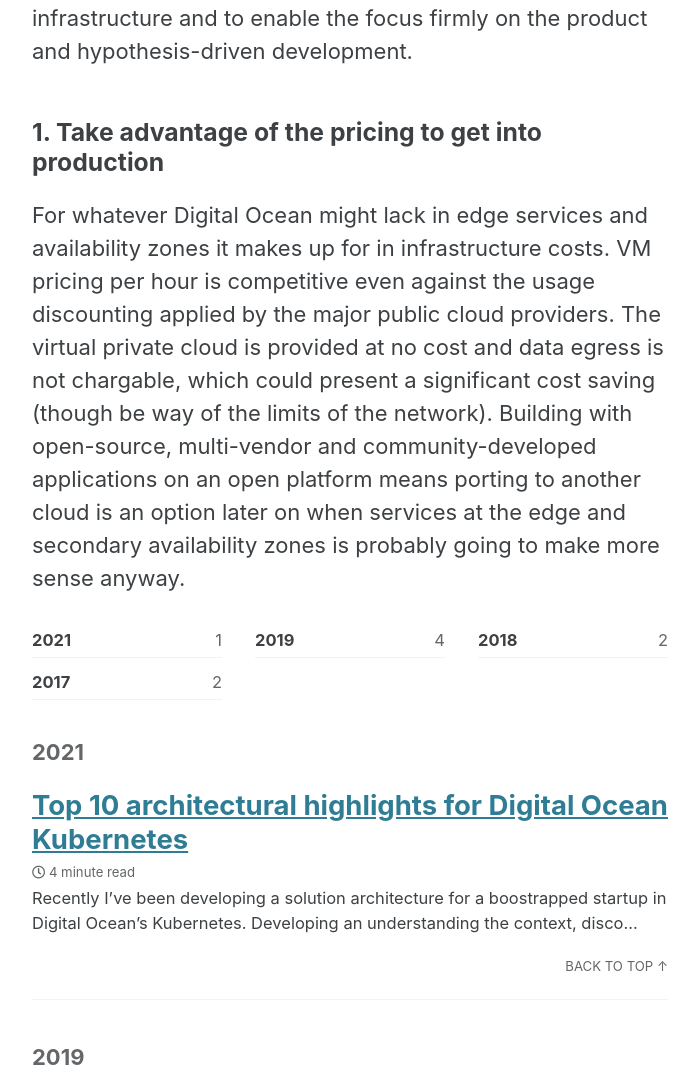
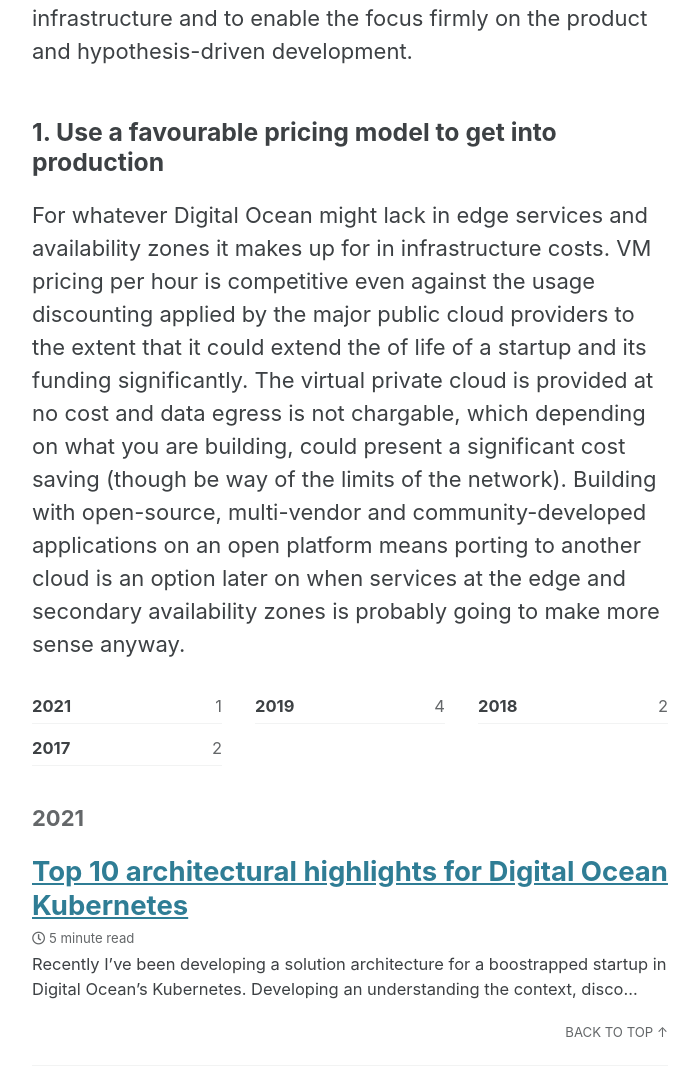
Before and after one commit to jamesdhope/jamesdhope.github.io, a plain HTML site: page kubernetes,/digital/ocean,/solution/architecture/kubernetes-digital-ocean/index.html in a window 1280 px wide. Shown: the part 4811-5896 px from the top of the page, without its empty margins (290-989 px from the left). Drawn offline with Linux system fonts and the light colour scheme.

Commit message:
updated article

```diff
--- a/kubernetes,/digital/ocean,/solution/architecture/kubernetes-digital-ocean/index.html
+++ b/kubernetes,/digital/ocean,/solution/architecture/kubernetes-digital-ocean/index.html
@@ -296,9 +296,9 @@ Source: https://www.pexels.com/</p>
 
 <p>Understanding the ops environment that the solution is being deployed into is key for a successful operation. If the ops environment is not assessed to be ready to operate the applications being proposed, moving them into a managed service can be a good option. This is where the marketplace shines because self-managing data engines (especially in clustered or fully distributed configurations) would most certainly warrant a dedicated team of site reliability engineers trained on the native technology, its disaster recovery procedures amongst other things. As a managed service however, availability, scaling, and disaster recovery (including point-in-time recovery to the nearest second) are trivial to configure. My view is that money is well spent here to abstract debt-laden DevOps from application infrastructure and to enable the focus firmly on the product and hypothesis-driven development.</p>
 
-<h3 id="1-take-advantage-of-the-pricing-to-get-into-production">1. Take advantage of the pricing to get into production</h3>
+<h3 id="1-use-a-favourable-pricing-model-to-get-into-production">1. Use a favourable pricing model to get into production</h3>
 
-<p>For whatever Digital Ocean might lack in edge services and availability zones it makes up for in infrastructure costs. VM pricing per hour is competitive even against the usage discounting applied by the major public cloud providers. The virtual private cloud is provided at no cost and data egress is not chargable, which could present a significant cost saving (though be way of the limits of the network). Building with open-source, multi-vendor and community-developed applications on an open platform means porting to another cloud is an option later on when services at the edge and secondary availability zones is probably going to make more sense anyway.</p>
+<p>For whatever Digital Ocean might lack in edge services and availability zones it makes up for in infrastructure costs. VM pricing per hour is competitive even against the usage discounting applied by the major public cloud providers to the extent that it could extend the of life of a startup and its funding significantly. The virtual private cloud is provided at no cost and data egress is not chargable, which depending on what you are building, could present a significant cost saving (though be way of the limits of the network).  Building with open-source, multi-vendor and community-developed applications on an open platform means porting to another cloud is an option later on when services at the edge and secondary availability zones is probably going to make more sense anyway.</p>
 
 
 
@@ -361,7 +361,7 @@ Source: https://www.pexels.com/</p>
       <span class="page__meta-readtime">
         <i class="far fa-clock" aria-hidden="true"></i>
 
-          4 minute read
+          5 minute read
 
       </span>
 
```
Also changed, not shown: feed.xml (+4 -4 lines), index.html (+1 -1 lines).
